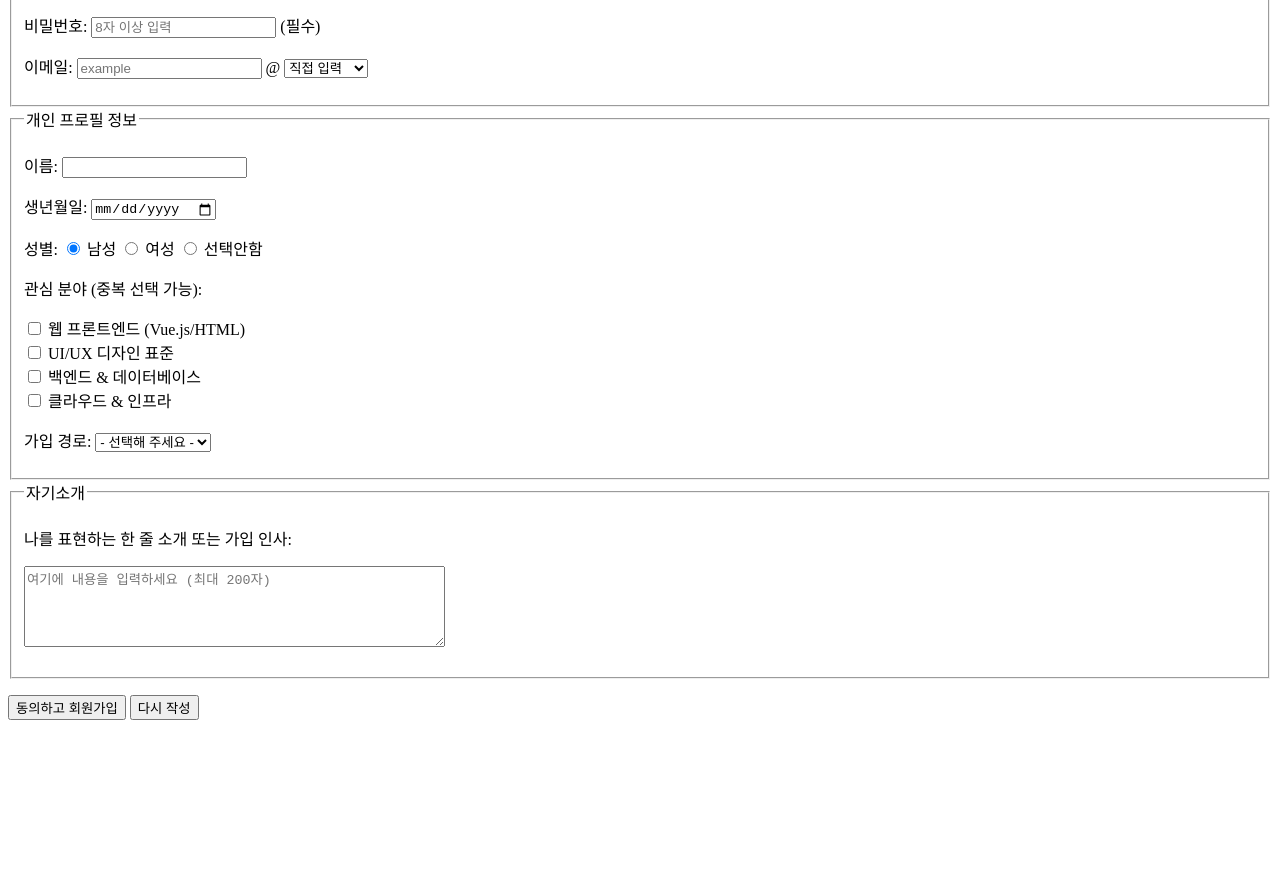
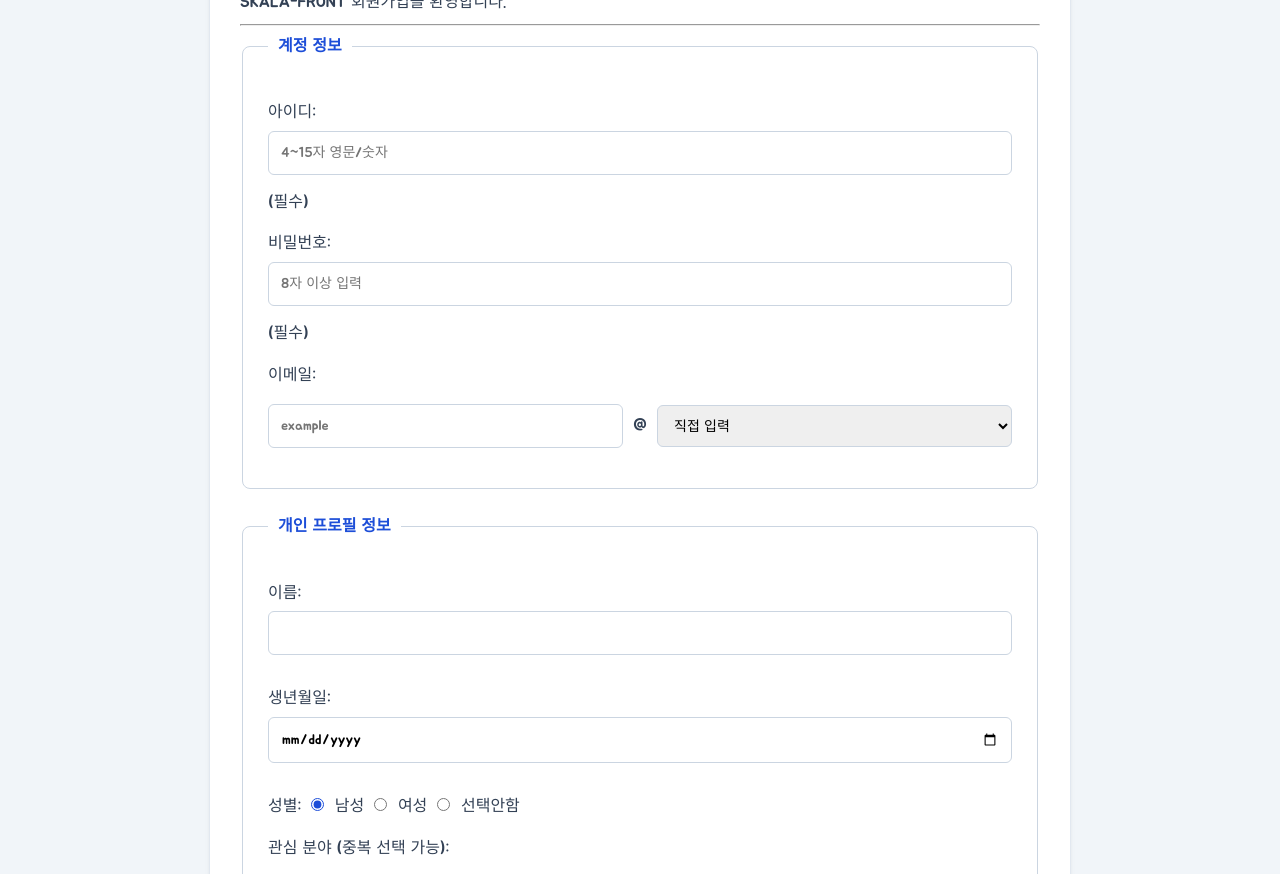
Before and after one commit to meanhg/skala-front, a plain HTML site: page html/signUp.html in a window 1280 px wide. Shown: the part 190-1064 px from the top of the page. Before the commit the page ends 926 px from the top, so only its background shows below. Drawn offline with Linux system fonts and the light colour scheme.

Commit message:
css 실습 추가

```diff
--- /dev/null
+++ b/css/style.css
@@ -0,0 +1,192 @@
+@import url('https://fonts.googleapis.com/css2?family=Jua&display=swap');
+
+/* 전체 테마 및 텍스트 Styling (미션 1) */
+body {
+    background-color: #f1f5f9;
+    font-family: 'Jua', sans-serif;
+    line-height: 1.6;
+    color: #334155;
+    margin: 0;
+    padding: 40px 20px;
+}
+
+/* 박스 모델의 이해 (미션 2 - container) */
+.container {
+    max-width: 800px;
+    margin: 0 auto;
+    padding: 30px;
+    background-color: #ffffff;
+    border: 1px solid #e2e8f0;
+    border-radius: 8px;
+    box-shadow: 0 4px 6px -1px rgba(0, 0, 0, 0.05), 0 2px 4px -1px rgba(0, 0, 0, 0.03);
+}
+
+/* 제목 강조 */
+h1,
+h2,
+h3 {
+    color: #1d4ed8;
+    border-bottom: 2px solid #e2e8f0;
+    padding-bottom: 8px;
+    margin-top: 20px;
+    margin-bottom: 15px;
+}
+
+/* 링크 스타일 */
+a {
+    color: #1d4ed8;
+    text-decoration: none;
+    font-weight: bold;
+}
+
+a:hover {
+    text-decoration: underline;
+}
+
+/* 여행지 리뷰 카드 (미션 2 - trip-card) */
+.trip-card {
+    background-color: #f8fafc;
+    border: 1px solid #e2e8f0;
+    border-radius: 8px;
+    padding: 20px;
+    margin-bottom: 20px;
+    text-align: center;
+    box-shadow: 0 2px 4px rgba(0, 0, 0, 0.02);
+}
+
+.trip-card img {
+    max-width: 100%;
+    height: auto;
+    border-radius: 6px;
+    margin-bottom: 10px;
+}
+
+/* 깔끔한 테이블 디자인 (미션 2 - myClass table) */
+table {
+    width: 100%;
+    border-collapse: collapse;
+    margin: 20px 0;
+    font-size: 15px;
+}
+
+th,
+td {
+    border: 1px solid #cbd5e1;
+    padding: 12px;
+    text-align: center;
+}
+
+th {
+    background-color: #f1f5f9;
+    color: #475569;
+    font-weight: bold;
+}
+
+td[rowspan] {
+    background-color: #fafafa;
+}
+
+/* 가독성 높은 회원가입 폼 (미션 3) */
+fieldset {
+    border: 1px solid #cbd5e1;
+    border-radius: 8px;
+    padding: 25px;
+    margin-bottom: 25px;
+    background-color: #ffffff;
+}
+
+legend {
+    font-weight: bold;
+    font-size: 16px;
+    color: #1d4ed8;
+    padding: 0 10px;
+}
+
+/* 입력창 키우고 이쁘게 다듬기 */
+input[type="text"],
+input[type="password"],
+input[type="date"],
+select,
+textarea {
+    width: 100%;
+    box-sizing: border-box;
+    padding: 12px;
+    border: 1px solid #cbd5e1;
+    border-radius: 6px;
+    font-size: 14px;
+    font-family: inherit;
+    margin-top: 5px;
+    margin-bottom: 15px;
+    outline: none;
+    transition: border-color 0.2s, box-shadow 0.2s;
+}
+
+input[type="text"]:focus,
+input[type="password"]:focus,
+input[type="date"]:focus,
+select:focus,
+textarea:focus {
+    border-color: #1d4ed8;
+    box-shadow: 0 0 0 3px rgba(29, 78, 216, 0.1);
+}
+
+/* 라디오 & 체크박스 */
+input[type="radio"],
+input[type="checkbox"] {
+    margin-right: 6px;
+    accent-color: #1d4ed8;
+}
+
+/* 카드 인라인으로 상속시키기 */
+.inline-group {
+    display: flex;
+    align-items: center;
+    gap: 10px;
+    margin-bottom: 15px;
+}
+
+.inline-group input,
+.inline-group select {
+    margin-bottom: 0;
+    margin-top: 0;
+}
+
+/* 버튼 꾸미기 */
+.btn-submit {
+    background-color: #0d9488;
+    color: #ffffff;
+    border: none;
+    padding: 14px 28px;
+    font-size: 16px;
+    font-weight: bold;
+    border-radius: 6px;
+    cursor: pointer;
+    transition: background-color 0.2s;
+    font-family: inherit;
+    margin-right: 10px;
+}
+
+.btn-submit:hover {
+    background-color: #0f766e;
+}
+
+.btn-reset {
+    background-color: #94a3b8;
+    color: #ffffff;
+    border: none;
+    padding: 14px 28px;
+    font-size: 16px;
+    font-weight: bold;
+    border-radius: 6px;
+    cursor: pointer;
+    transition: background-color 0.2s;
+    font-family: inherit;
+}
+
+.btn-reset:hover {
+    background-color: #64748b;
+}
+
+.backBtn {
+    color: #1d4ed8;
+}
--- a/html/signUp.html
+++ b/html/signUp.html
@@ -4,9 +4,14 @@
 <head>
     <meta charset="UTF-8">
     <title>회원가입</title>
+    <link rel="stylesheet" href="../css/style.css">
 </head>
 
 <body>
+    <div class="container">
+        <a href="index.html" class="backBtn">
+            < 뒤로가기</a>
+
                 <h2>👤 회원가입</h2>
                 <div>SKALA-FRONT 회원가입을 환영합니다.</div>
                 <hr>
@@ -25,8 +30,8 @@
                             <input type="password" id="password" name="password" placeholder="8자 이상 입력" required>
                             <span>(필수)</span>
                         </p>
-            <p>
-                <label for="email_id">이메일:</label>
+                        <p>이메일:</p>
+                        <div class="inline-group">
                             <input type="text" id="email_id" name="email_id" placeholder="example">
                             <span>@</span>
                             <select name="email_domain">
@@ -35,10 +40,9 @@
                                 <option value="gmail.com">gmail.com</option>
                                 <option value="daum.net">daum.net</option>
                             </select>
-            </p>
+                        </div>
                     </fieldset>
 
-        <!-- 개인 프로필 정보 -->
                     <fieldset>
                         <legend>개인 프로필 정보</legend>
                         <p>
@@ -86,15 +90,16 @@
                     <fieldset>
                         <legend>자기소개</legend>
                         <p><label for="introduction">나를 표현하는 한 줄 소개 또는 가입 인사:</label></p>
-            <p><textarea id="introduction" name="introduction" placeholder="여기에 내용을 입력하세요 (최대 200자)" maxlength="200"
-                    rows="5" cols="50"></textarea></p>
+                        <p><textarea id="introduction" name="introduction" placeholder="여기에 내용을 입력하세요 (최대 200자)"
+                                maxlength="200" rows="5" cols="50"></textarea></p>
                     </fieldset>
 
                     <p>
-            <input type="submit" value="동의하고 회원가입">
-            <input type="reset" value="다시 작성">
+                        <input type="submit" value="동의하고 회원가입" class="btn-submit">
+                        <input type="reset" value="다시 작성" class="btn-reset">
                     </p>
                 </form>
+    </div>
 </body>
 
 </html>
```
Also changed, not shown: html/index.html (+6 -3 lines), html/myClass.html (+6 -1 lines), html/myHoliday.html (added, +14 -0 lines), html/myProfile.html (+5 -0 lines), html/myTrip.html (+9 -4 lines), html/signUpResult.html (+3 -0 lines). Lines whose indentation alone changed are shown as unchanged.
